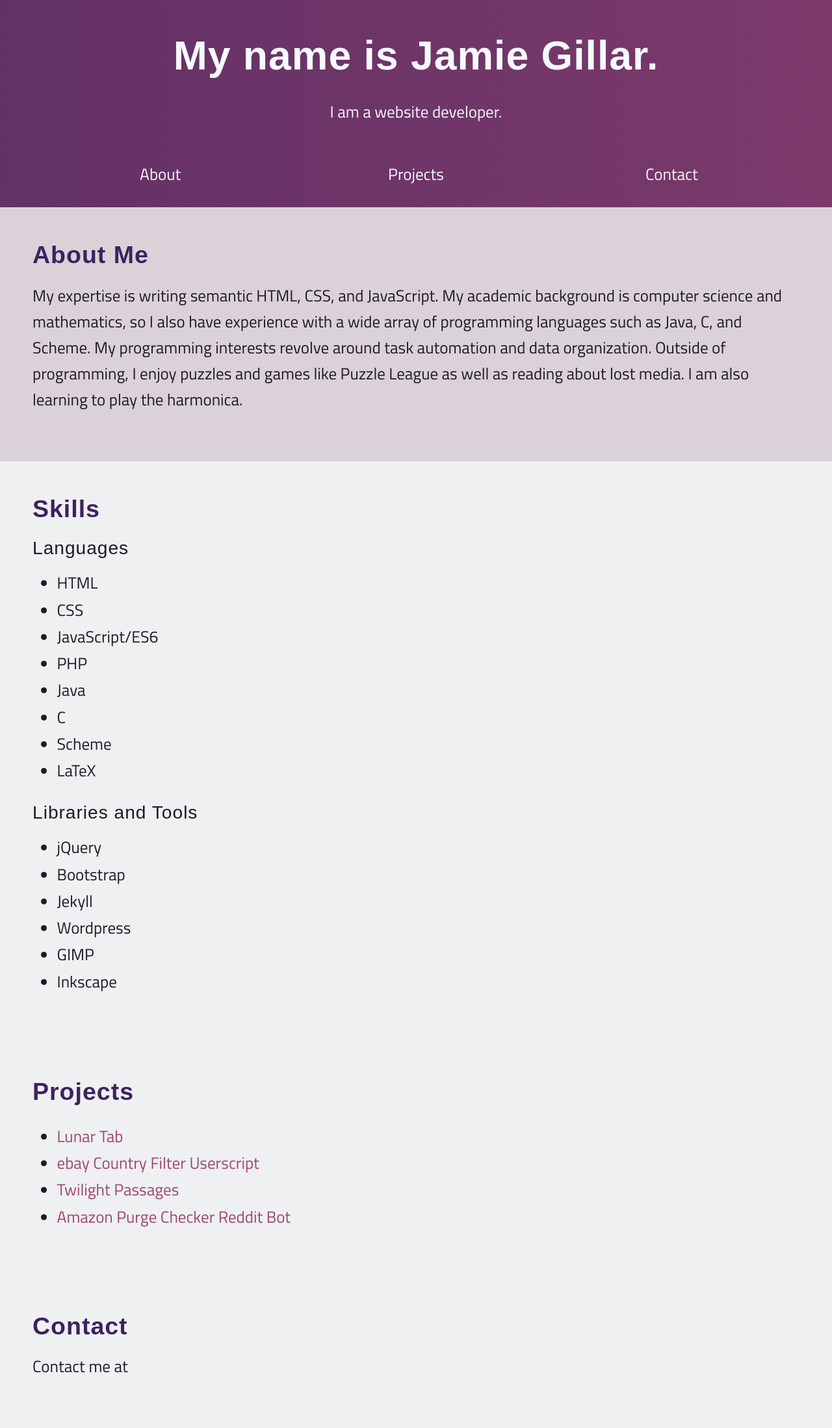
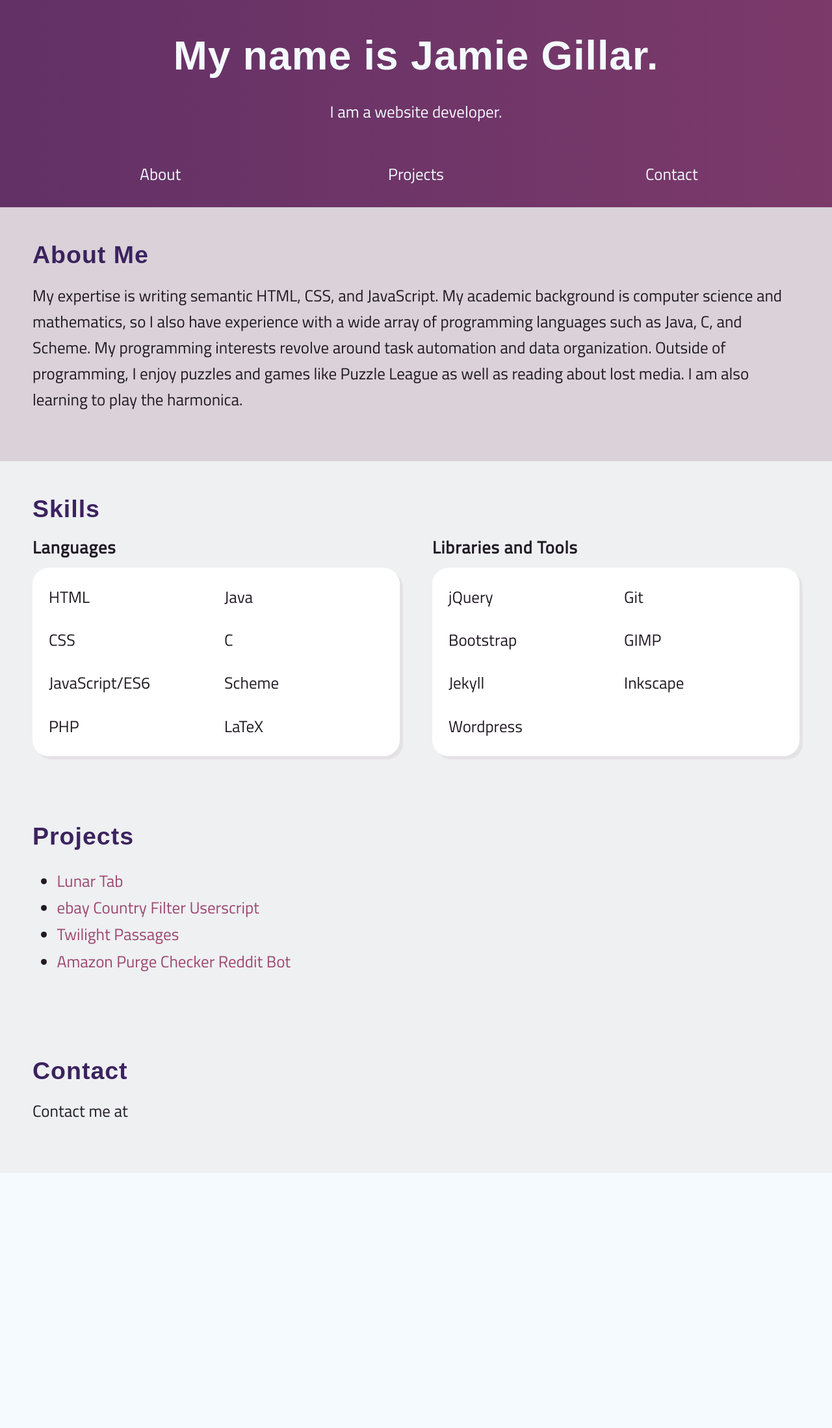
Before and after one commit to jgillar/personal-jekyll-portfolio-theme, a Jekyll site: the page built from index.html, in a window 1280 px wide. Shown: the whole page at 65% size. Built offline with Jekyll 4.4.1, drawn with Linux system fonts in a browser that asks for light colours; some web fonts are replaced; after the commit the page ends 1805 px from its top, so only the background shows below that.

Commit message:
skills section looks pretty nice now imo

```diff
--- a/_layouts/home.html
+++ b/_layouts/home.html
@@ -22,13 +22,15 @@ layout: default
         <p>My expertise is writing semantic HTML, CSS, and JavaScript. My academic background is computer science and mathematics, so I also have experience with a wide array of programming languages such
           as Java, C, and Scheme. My programming interests revolve around task automation and data organization. Outside
           of programming, I enjoy puzzles and games like Puzzle League as well as reading about lost media. I am also
-          learning to play the harmonica. </p>
+          learning to play the harmonica.</p>
       </div>
     </section>
 
     <section id="skills" class="main-section">
       <div class="content-inner">
         <h2>Skills</h2>
+        <div id="skills-container">
+          <section class="skills-section">
             <h3>Languages</h3>
             <ul>
               <li>HTML</li>
@@ -40,15 +42,20 @@ layout: default
               <li>Scheme</li>
               <li>LaTeX</li>
             </ul>
+          </section>
+          <section class="skills-section">
           <h3>Libraries and Tools</h3>
           <ul>
             <li>jQuery</li>
             <li>Bootstrap</li>
             <li>Jekyll</li>
             <li>Wordpress</li>
+            <li>Git</li>
             <li>GIMP</li>
             <li>Inkscape</li>
           </ul>
+        </section>
+      </div>
       </div>
     </section>
 
--- a/assets/css/style.css
+++ b/assets/css/style.css
@@ -31,8 +31,9 @@ h2 {
   line-height: 1.25;
 }
 h3 {
-  font-size: 1.125em;
-  font-weight: normal;
+  font-family: "Titillium Web", sans-serif;
+  font-size: 1.05em;
+  font-weight: bold;
   line-height: 1.35;
 }
 a {
@@ -147,7 +148,7 @@ li {
 #main-navigation a::before {
   content: " ";
   background: #f4faff;
-  border-radius: 50%;
+  border-radius: 1em;
   height: 0px;
   left: 50%;
   opacity: 0;
@@ -157,9 +158,20 @@ li {
   transition: all 0.3s;
   width: 0px;
   z-index: -1;
-  -webkit-animation: gradientBackground 5s ease infinite;
-  -moz-animation: gradientBackground 5s ease infinite;
-  animation: gradientBackground 5s ease infinite;
+}
+#main-navigation a::after {
+  content: " ";
+  background: #f4faff;
+  border-radius: 1em;
+  height: 0px;
+  left: 50%;
+  opacity: 0;
+  position: absolute;
+  top: 50%;
+  transform: translate(-50%, -50%);
+  transition: all 0.3s;
+  width: 0px;
+  z-index: -1;
 }
 #main-navigation a:hover::before {
   height: 100%;
@@ -176,7 +188,28 @@ li {
 
 /* Skill section */
 #skills ul {
+  background: #ffffff;
+  border-radius: 1em;
+  box-shadow: 5px 5px #dad2d877;
   display: grid;
+  grid-auto-flow: column;
+  grid-template-columns: repeat(2, 1fr);
+  grid-template-rows: repeat(4, 1fr);
+  list-style-type: none;
+  margin: 0px;
+  padding: 0.5em;
+}
+.skills-section:first-child {
+  margin-right: 2em;
+}
+#skills li {
+  padding: 0.5em;
+}
+#skills-container {
+  display: flex;
+}
+#skills-container section {
+  flex: 1;
 }
 
 /* Media queries */
@@ -184,11 +217,20 @@ li {
   #main-header span {
     display: block;
   }
+  #skills-container section:first-child {
+    margin-right: 0;
+    margin-bottom: 1em;
+  }
+  #skills-container {
+    display: block;
+  }
 }
-
 @media all and (max-width: 480px) {
   body {
     font-size: 2.3rem;
   }
+  #skills ul {
+    display: block;
+  }
 }
 /* end media queries */
```
Lines whose indentation alone changed are shown as unchanged.
